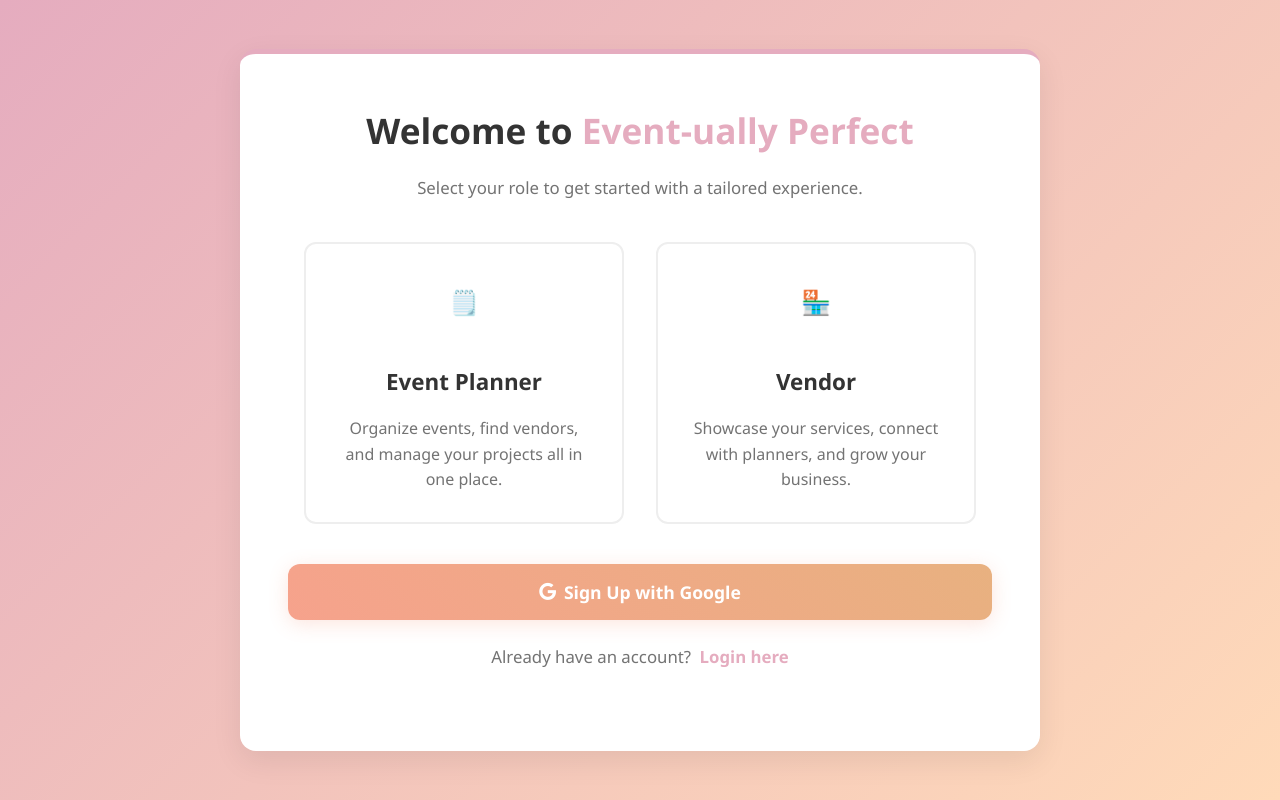
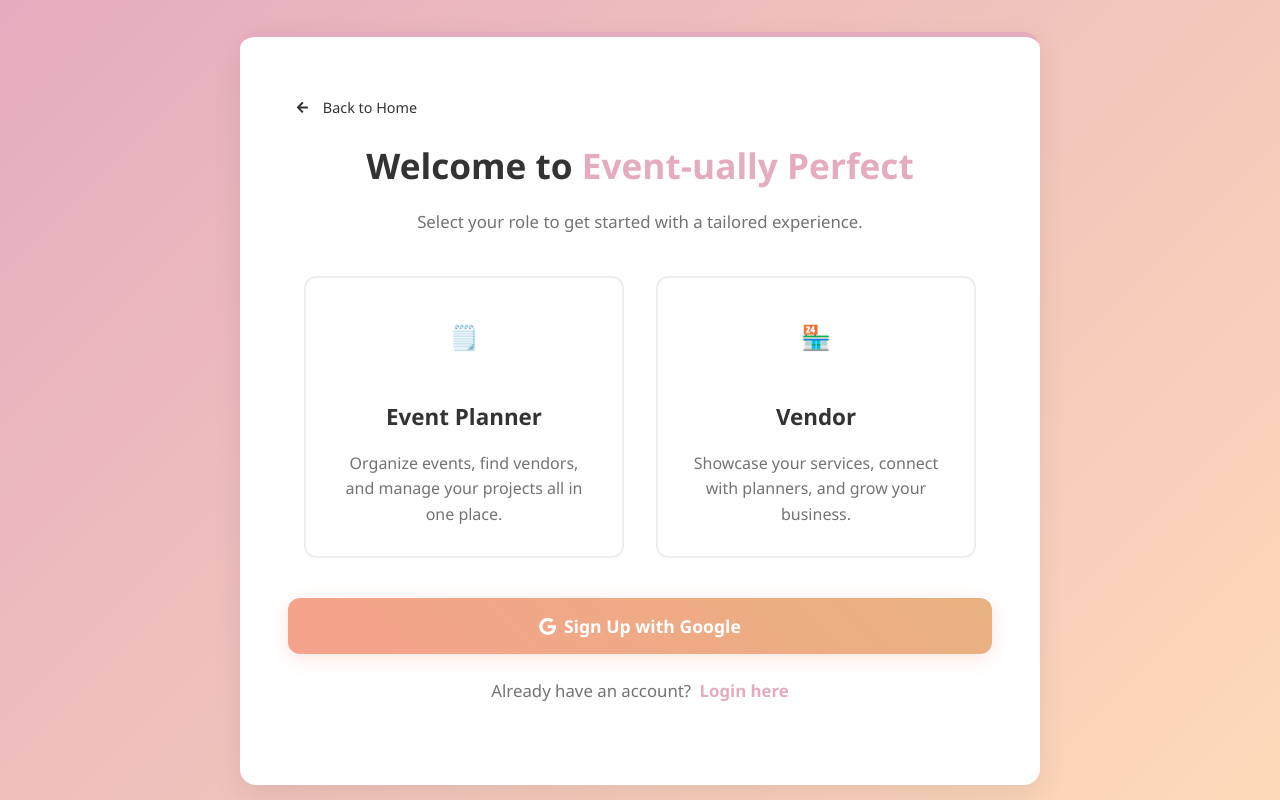
Before and after one commit to ZaneerahEssop/QUANTIX, a React (Create React App) app in the folder frontend/: page /signup in a window 1280 px wide. Built offline with nearby package versions, Linux system fonts and the light colour scheme; no server answers.

Commit message:
Adding back buttons to login and signup pages

```diff
--- a/frontend/src/pages/LoginPage.jsx
+++ b/frontend/src/pages/LoginPage.jsx
@@ -2,6 +2,7 @@ import React, { useState, useEffect } from 'react';
 import { Link, useNavigate } from 'react-router-dom';
 import { supabase } from '../client';
 import '../AuthPages.css';
+import { FaArrowLeft } from 'react-icons/fa';
 
 function LoginPage() {
   const [session, setSession] = useState(null);
@@ -125,9 +126,31 @@ function LoginPage() {
     }
   };
 
+  const handleBackToLanding = () => {
+    navigate('/');
+  };
+
   return (
     <div className="auth-bg">
       <div className="auth-container">
+        <button
+          onClick={handleBackToLanding}
+          className="back-button"
+          style={{
+            background: 'none',
+            border: 'none',
+            color: '#333',
+            cursor: 'pointer',
+            display: 'flex',
+            alignItems: 'center',
+            marginBottom: '0.5rem',
+            fontSize: '0.9rem',
+            padding: '0.25rem 0.5rem',
+          }}
+        >
+          <FaArrowLeft style={{ marginRight: '6px', fontSize: '0.8rem' }} />
+          Back to Home
+        </button>
         <h1>
           Welcome to <span className="accent-text">Event-ually Perfect</span>
         </h1>
--- a/frontend/src/pages/SignUpPage.jsx
+++ b/frontend/src/pages/SignUpPage.jsx
@@ -1,6 +1,7 @@
 import React, { useEffect, useState } from "react";
 import { supabase } from "../client";
 import { useNavigate, Link } from "react-router-dom";
+import { FaArrowLeft } from "react-icons/fa";
 import "../App.css";
 import "../AuthPages.css";
 
@@ -11,6 +12,10 @@ function SignUpPage() {
   const [showConflict, setShowConflict] = useState(false);
   const [conflictText, setConflictText] = useState("");
   const navigate = useNavigate();
+
+  const handleBackToLanding = () => {
+    navigate('/');
+  };
 
   useEffect(() => {
     if (process.env.NODE_ENV === 'test') {
@@ -91,6 +96,24 @@ function SignUpPage() {
   return (
     <div className="auth-bg">
       <div className="auth-container">
+        <button
+          onClick={handleBackToLanding}
+          className="back-button"
+          style={{
+            background: 'none',
+            border: 'none',
+            color: '#333',
+            cursor: 'pointer',
+            display: 'flex',
+            alignItems: 'center',
+            marginBottom: '0.5rem',
+            fontSize: '0.9rem',
+            padding: '0.25rem 0.5rem'
+          }}
+        >
+          <FaArrowLeft style={{ marginRight: '6px', fontSize: '0.8rem'}} />
+          Back to Home
+        </button>
         <h1>
           Welcome to <span className="accent-text">Event-ually Perfect</span>
         </h1>
```
